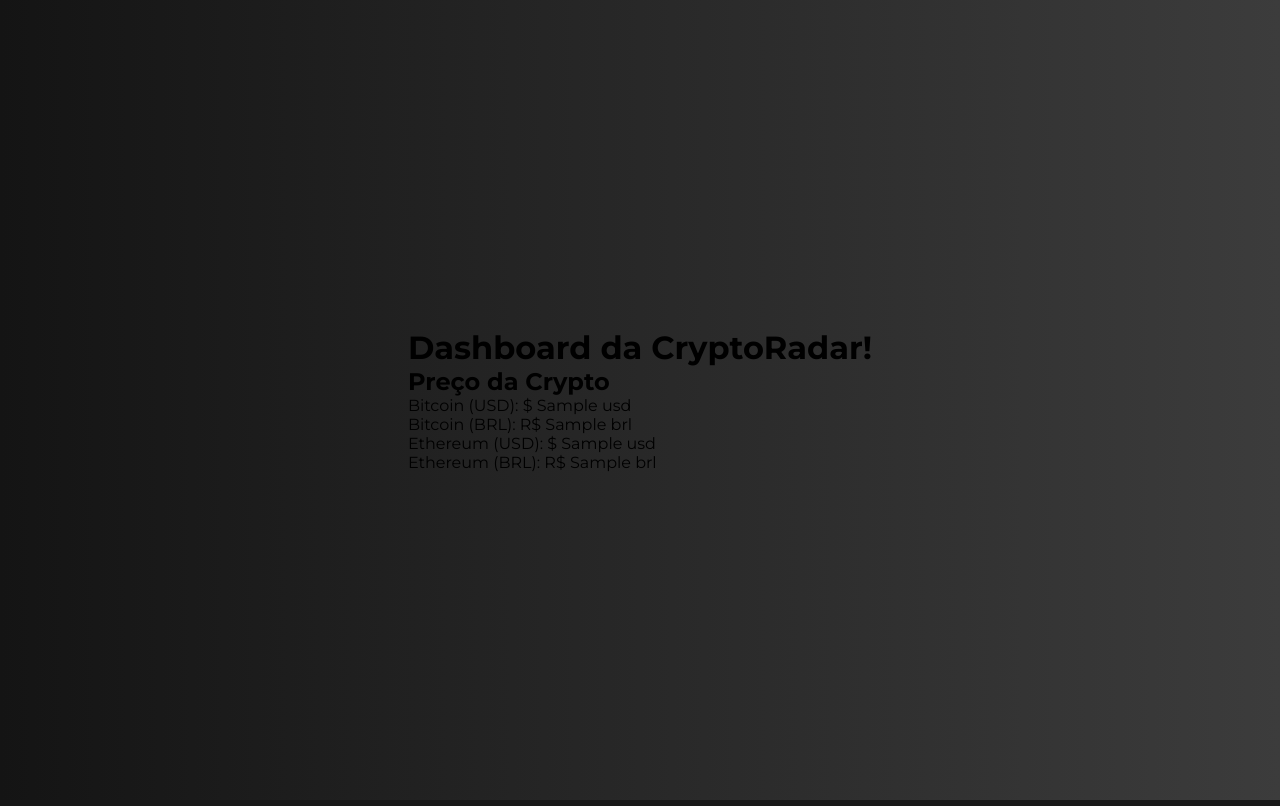
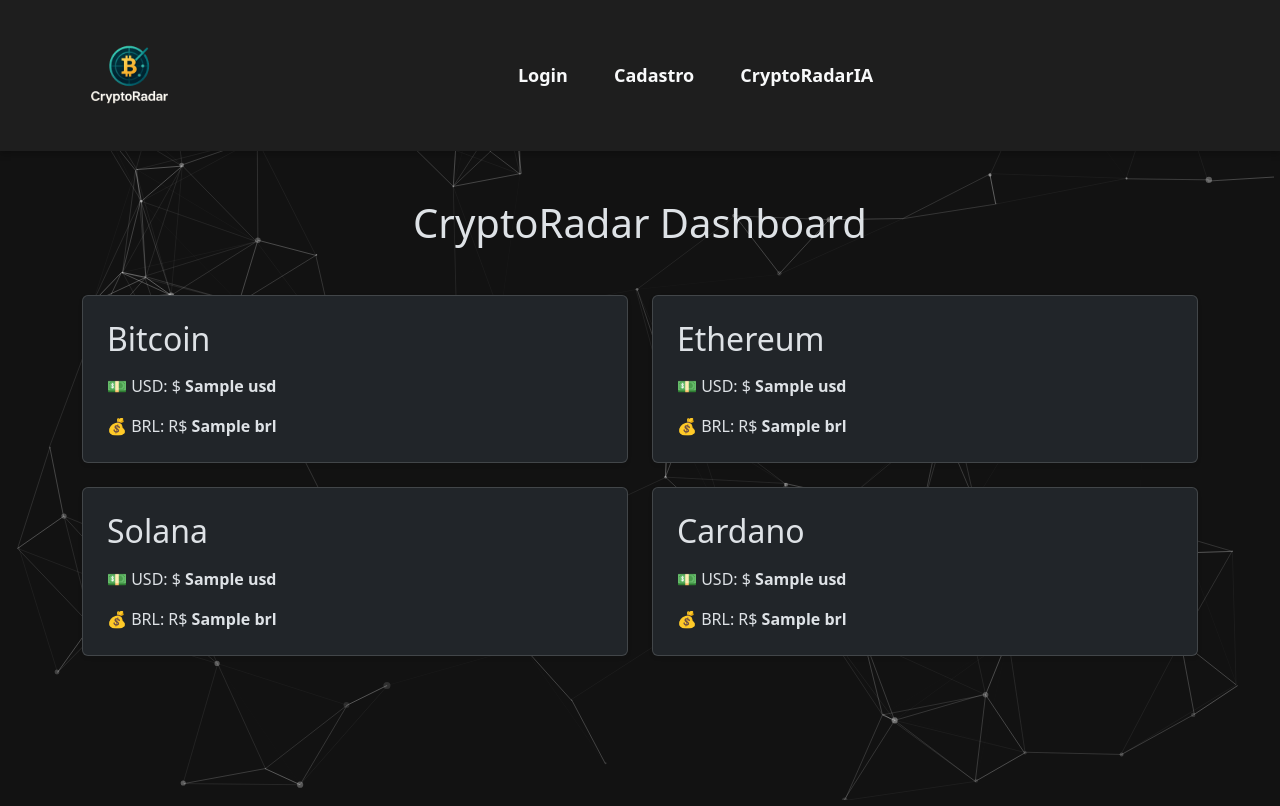
Before and after one commit to diogopelinson/CryptoRadar, a Flask app: template templates/index.html in a window 1280 px wide. Run offline with Flask 3, Linux system fonts and the light colour scheme; the template is opened without the code that fills it: most values are stand-ins (such as "Sample title", 1, 10 or a date in 2020); parts of the project's set-up code (start-up, migrations or seed data) failed here and were passed over.

Commit message:
Adicionando 1/4 do front-end

```diff
--- a/main.py
+++ b/main.py
@@ -1,14 +1,8 @@
 from flask import Flask
-import requests
-#flask wtf forms
 
 app = Flask(__name__)
 
 from views import *
 
-url ='https://api.coingecko.com/api/v3/simple/price?ids=bitcoin,ethereum&vs_currencies=usd,brl'
-response = requests.get(url)
-dados = response.json()
-
 if __name__ == "__main__":
     app.run(debug=True)
--- a/static/css/style.css
+++ /dev/null
@@ -1,26 +0,0 @@
-@import url('https://fonts.googleapis.com/css2?family=Montserrat:ital,wght@0,100..900;1,100..900&display=swap');
-*{
-    margin: 0;
-    padding: 0;
-    box-sizing: border-box;
-    font-family: 'Montserrat' , sans-serif;
-}
-
-body{
-    background-color: #000000;
-    background: linear-gradient(to right, #141414,#3c3c3c);
-    display: flex;
-    align-items: center;
-    justify-content: center;
-    flex-direction: column;
-    height: 100vh;
-}
-
-.container-cadastro{
-    display: flex;
-    align-items: center;
-    justify-content: center;
-    flex-direction: column;
-    padding: 0;
-    height: 20%;
-}
--- a/templates/index.html
+++ b/templates/index.html
@@ -1,28 +1,182 @@
 <!DOCTYPE html>
-<html lang="en">
+<html lang="pt-BR" data-bs-theme="dark">
 <head>
     <meta charset="UTF-8">
     <meta name="viewport" content="width=device-width, initial-scale=1.0">
-    <link rel="stylesheet" href="/static/css/style.css">
     <title>CryptoRadar</title>
+    <link href="https://cdn.jsdelivr.net/npm/bootstrap@5.3.2/dist/css/bootstrap.min.css" rel="stylesheet">
+    <link rel="shortcut icon" href="static/logo.ico" type="image/x-icon">
+    <script src="https://cdn.jsdelivr.net/particles.js/2.0.0/particles.min.js"></script>
+    <style>
+        body {
+            background-color: #121212;
+            margin: 0;
+            padding: 0;
+        }
+        #particles-js {
+            position: absolute;
+            top: 0;
+            left: 0;
+            width: 100%;
+            height: 100%;
+            z-index: -1;
+        }
+        .header {
+            background-color: #1e1e1e;
+            padding: 15px 0;
+            box-shadow: 0 4px 6px rgba(0, 0, 0, 0.2);
+        }
+        .navbar {
+            display: flex;
+            justify-content: space-between;
+            align-items: center;
+        }
+        .navbar-nav {
+            margin-left: auto;
+            margin-right: auto;
+        }
+        .nav-link {
+            color: #f8f9fa !important;
+            font-weight: bold;
+            margin: 0 15px;
+            font-size: 18px;
+        }
+        .nav-link:hover {
+            color: #ffa500 !important;
+        }
+        .navbar-brand img {
+            height: 95px;
+        }
+    </style>
 </head>
 <body>
+
+<div id="particles-js"></div>
+
+<header class="header">
     <div class="container">
-        <h1>Dashboard da CryptoRadar!</h1>
-        <h2>Preço da Crypto</h2>
-        <p>Bitcoin (USD): $
-            {{dados['bitcoin']['usd']}}
-        </p>
-        <p>Bitcoin (BRL): R$
-            {{dados['bitcoin']['brl']}}
-        </p>
-        <p>Ethereum (USD): $
-            {{dados['ethereum']['usd']}}
-        </p>
-        <p>Ethereum (BRL): R$
-            {{dados['ethereum']['brl']}}
-        </p>
+        <nav class="navbar navbar-expand-lg navbar-dark">
+            <a class="navbar-brand" href="#">
+                <img src="static/logo.png" alt="CryptoRadar Logo">
+            </a>
+            <div class="navbar-nav ms-auto">
+                <a class="nav-link" href="{{ url_for('login') }}">Login</a>
+                <a class="nav-link" href="{{ url_for('cadastro') }}">Cadastro</a>
+                <a class="nav-link" href="{{ url_for('cryptoia') }}">CryptoRadarIA</a>
+            </div>
+        </nav>
     </div>
+</header>
 
+<div class="container-lg my-5" id="dashboard">
+    <h1 class="text-center mb-5">CryptoRadar Dashboard</h1>
+    <div class="row g-4">
+        <div class="col-md-6">
+            <div class="card shadow-sm p-4">
+                <h2 class="card-title mb-3">Bitcoin</h2>
+                <p class="card-text">💵 USD: $ <strong>{{ dados['bitcoin']['usd'] }}</strong></p>
+                <p class="card-text">💰 BRL: R$ <strong>{{ dados['bitcoin']['brl'] }}</strong></p>
+            </div>
+        </div>
+        <div class="col-md-6">
+            <div class="card shadow-sm p-4">
+                <h2 class="card-title mb-3">Ethereum</h2>
+                <p class="card-text">💵 USD: $ <strong>{{ dados['ethereum']['usd'] }}</strong></p>
+                <p class="card-text">💰 BRL: R$ <strong>{{ dados['ethereum']['brl'] }}</strong></p>
+            </div>
+        </div>
+        <div class="col-md-6">
+            <div class="card shadow-sm p-4">
+                <h2 class="card-title mb-3">Solana</h2>
+                <p class="card-text">💵 USD: $ <strong>{{ dados['solana']['usd'] }}</strong></p>
+                <p class="card-text">💰 BRL: R$ <strong>{{ dados['solana']['brl'] }}</strong></p>
+            </div>
+        </div>
+        <div class="col-md-6">
+            <div class="card shadow-sm p-4">
+                <h2 class="card-title mb-3">Cardano</h2>
+                <p class="card-text">💵 USD: $ <strong>{{ dados['cardano']['usd'] }}</strong></p>
+                <p class="card-text">💰 BRL: R$ <strong>{{ dados['cardano']['brl'] }}</strong></p>
+            </div>
+        </div>
+    </div>
+</div>
+
+
+<script src="https://cdn.jsdelivr.net/npm/bootstrap@5.3.2/dist/js/bootstrap.bundle.min.js"></script>
+<script>
+    particlesJS('particles-js', {
+        particles: {
+            number: {
+                value: 80,
+                density: {
+                    enable: true,
+                    value_area: 800
+                }
+            },
+            color: {
+                value: "#ffffff"
+            },
+            shape: {
+                type: "circle",
+                stroke: {
+                    width: 0,
+                    color: "#000000"
+                }
+            },
+            opacity: {
+                value: 0.5,
+                random: true,
+                anim: {
+                    enable: true,
+                    speed: 1,
+                    opacity_min: 0.1,
+                    sync: false
+                }
+            },
+            size: {
+                value: 3,
+                random: true,
+                anim: {
+                    enable: true,
+                    speed: 40,
+                    size_min: 0.1,
+                    sync: false
+                }
+            },
+            line_linked: {
+                enable: true,
+                distance: 150,
+                color: "#ffffff",
+                opacity: 0.4,
+                width: 1
+            },
+            move: {
+                enable: true,
+                speed: 6,
+                direction: "none",
+                random: true,
+                straight: false,
+                out_mode: "out",
+                bounce: false
+            }
+        },
+        interactivity: {
+            detect_on: "canvas",
+            events: {
+                onhover: {
+                    enable: true,
+                    mode: "repulse"
+                },
+                onclick: {
+                    enable: true,
+                    mode: "push"
+                },
+                resize: true
+            }
+        },
+        retina_detect: true
+    });
+</script>
 </body>
 </html>
```
Also changed, not shown: templates/cadastro.html (+6 -4 lines), templates/cryptoia.html (added, +12 -0 lines), templates/login.html (+20 -1 lines), views.py (+10 -8 lines), static/logo - Copia.png (added), static/logo.ico (added), static/logo.png (added).
